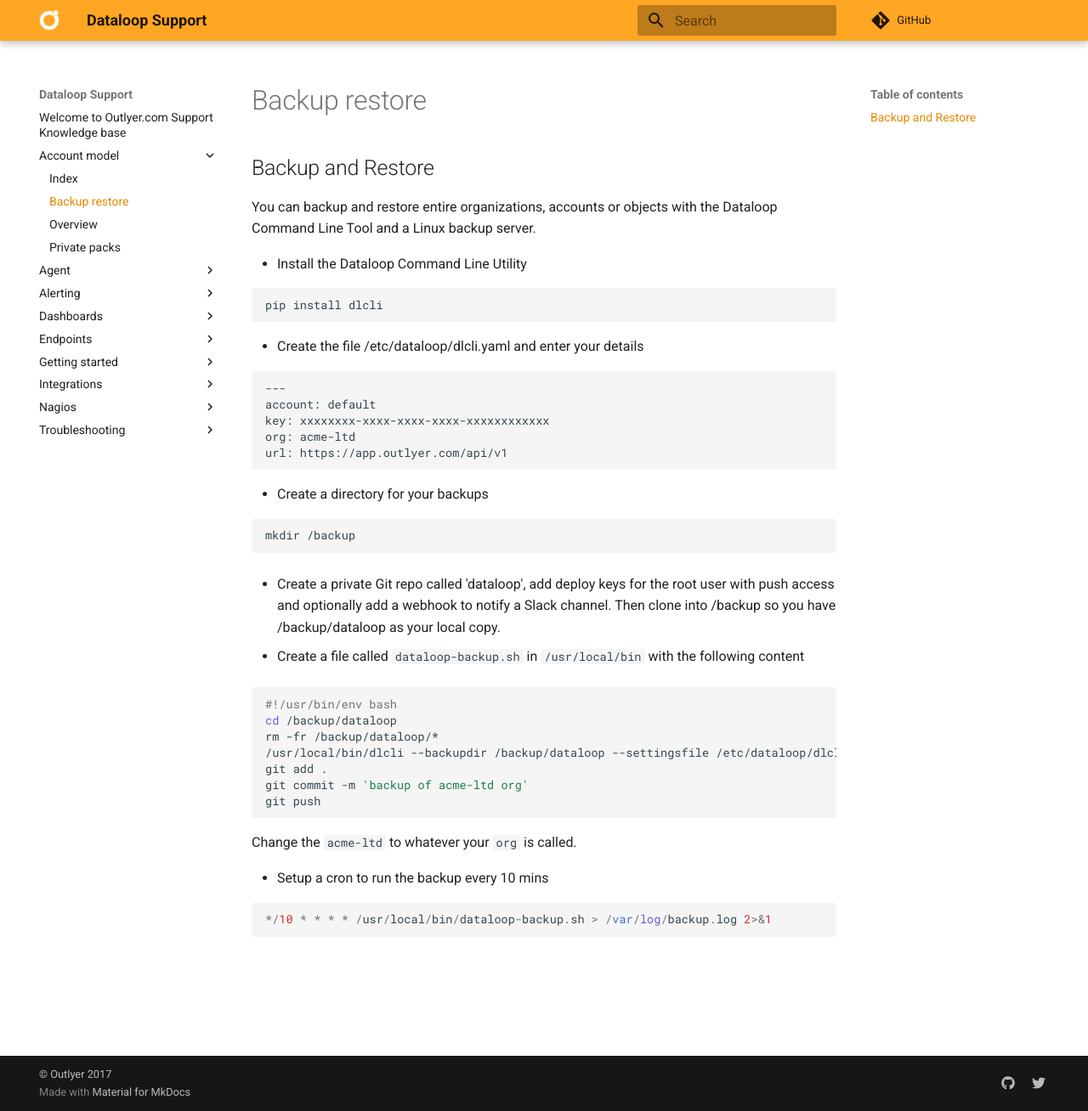
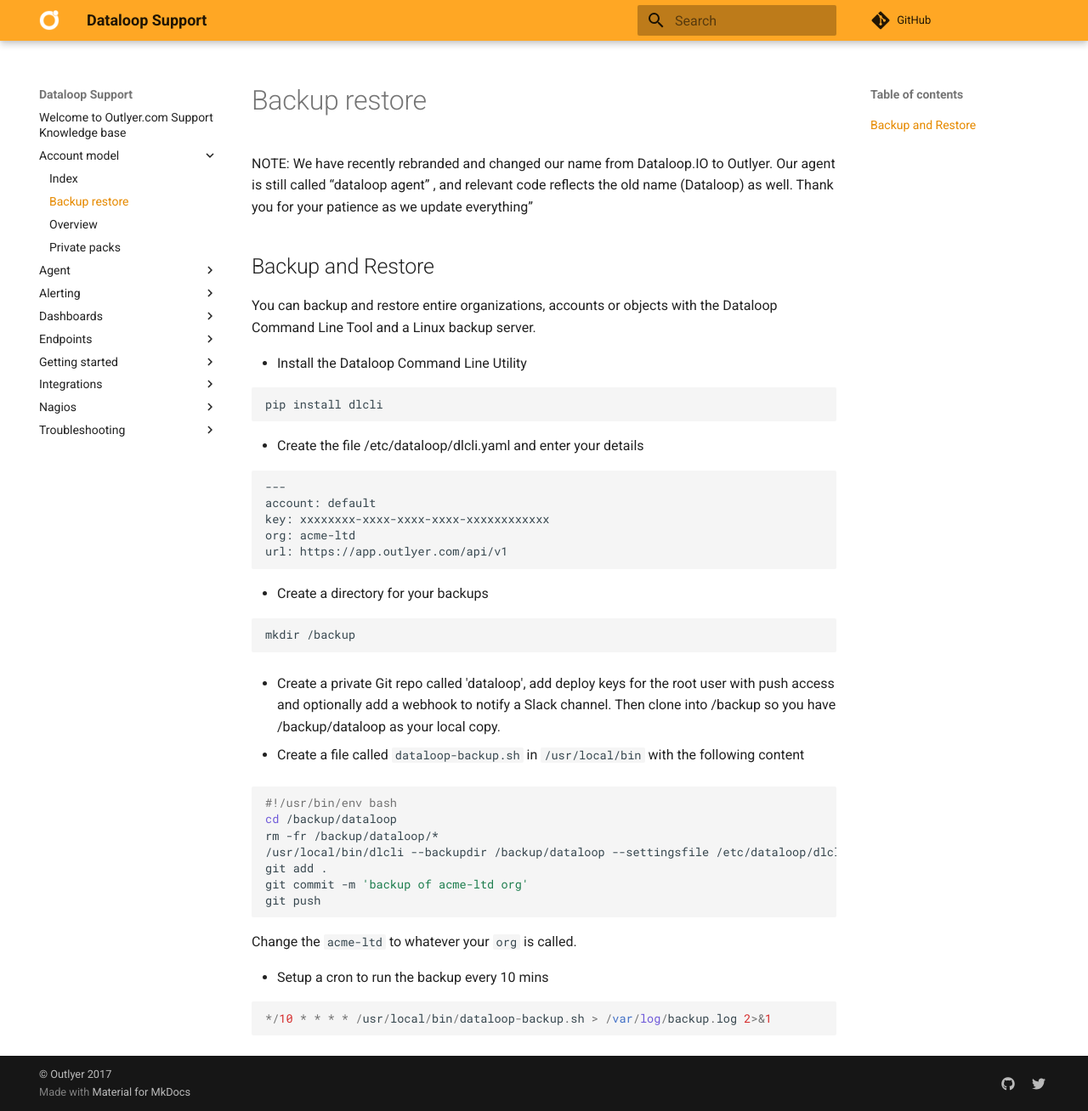
Before and after one commit to dataloop/dataloop-support, an MkDocs documentation site: the page built from docs/account_model/backup_restore.md, in a window 1280 px wide and 1308 px high. Shown: the whole window at 85% size. Built offline with MkDocs 1.6.1 and Material for MkDocs 9.7.7, drawn with Linux system fonts in a browser that asks for light colours; comment, search, counter and statistics services are not loaded.

Commit message:
Update backup_restore.md
unsure whether to replace Dataloop

```diff
--- a/docs/account_model/backup_restore.md
+++ b/docs/account_model/backup_restore.md
@@ -1,3 +1,8 @@
+
+###
+NOTE: We have recently rebranded and changed our name from Dataloop.IO to Outlyer. Our agent is still called “dataloop agent” , and relevant code reflects the old name (Dataloop) as well. Thank you for your patience as we update everything”
+
+
 ## Backup and Restore
 
 You can backup and restore entire organizations, accounts or objects with the Dataloop Command Line Tool and a Linux backup server.
```
